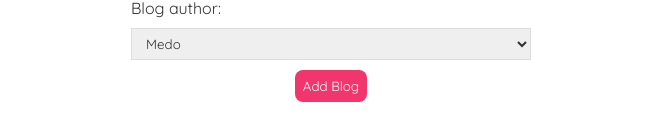
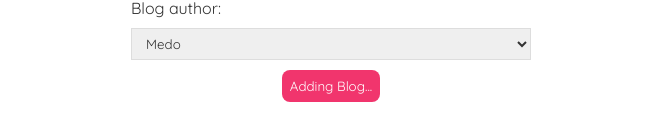
Before and after one commit to mohamedmonirshabana/babloBlog, a React (Create React App) app: page /create in a window 1280 px wide. Shown: the part 344-484 px from the top of the page, without its empty margins (309-964 px from the left). Built offline with nearby package versions, Linux system fonts and the light colour scheme.

Commit message:
add condition for Add to Fetch

```diff
--- a/src/Create.js
+++ b/src/Create.js
@@ -4,10 +4,13 @@
     const [title, setTitle] = useState('');
     const [body, setBody] = useState('');
     const [author, setAuthor] = useState('');
+    const [isPending, setIsPending] = useState('false');
 
     const handleSubmit = (e) => {
         e.preventDefault();
         const blog = { title, body, author };
+
+        setIsPending(true);
 
         fetch('http://localhost:8000/blogs', {
             method: 'POST',
@@ -15,6 +18,7 @@
             body: JSON.stringify(blog)
         }).then(() => {
             console.log('New Blog Add it');
+            setIsPending(false);
         })
 
         // console.log(blog);
@@ -46,7 +50,8 @@
                     <option value="Mohamed">Mohamed</option>
                     <option value="mario">mario</option>
                 </select>
-                <button>Add Blog</button>
+                {!isPending && <button>Add Blog</button>}
+                {isPending && <button disabled>Adding Blog...</button>}
                 {/* <p>{title}</p>
                 <p>{body}</p>
                 <p>{ author }</p> */}
```
